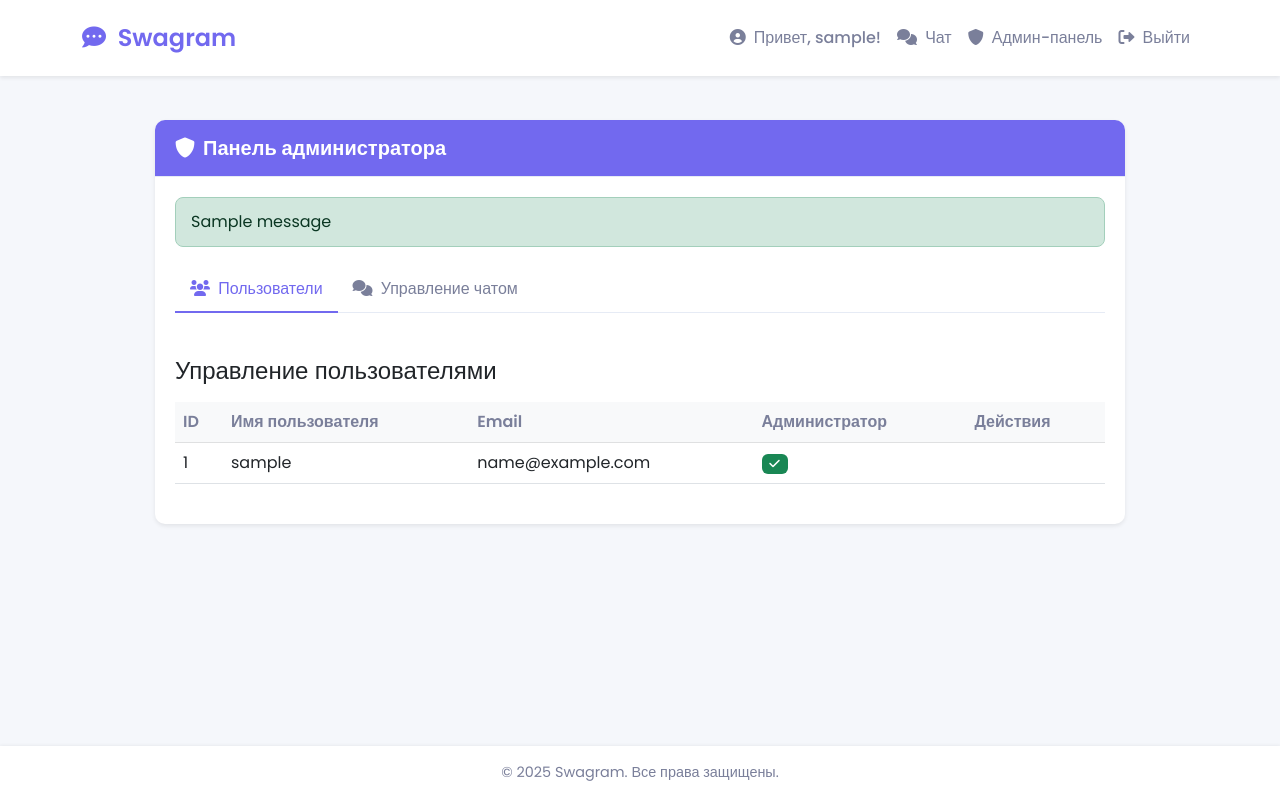
After one commit to erdboyz/realtime_chat, a Flask app: page /admin in a window 1280 px wide. The commit adds this page. Run offline with Flask 3, Linux system fonts and the light colour scheme; a user stored in the database is signed in; tables that the repository leaves empty hold one stand-in row (values such as "Sample post"); one stand-in notice (Sample message) is shown; some libraries are stand-ins or nearby versions.

Commit message:
added admin panel

```diff
--- a/models.py
+++ b/models.py
@@ -10,6 +10,7 @@ class User(UserMixin, db.Model):
     username = db.Column(db.String(64), index=True, unique=True)
     email = db.Column(db.String(120), index=True, unique=True)
     password_hash = db.Column(db.String(128))
+    is_admin = db.Column(db.Boolean, default=False)
     messages = db.relationship('Message', backref='author', lazy='dynamic')
 
     def __repr__(self):
--- a/routes.py
+++ b/routes.py
@@ -1,11 +1,21 @@
-from flask import render_template, flash, redirect, url_for, request, jsonify
+from flask import render_template, flash, redirect, url_for, request, jsonify, abort
 from flask_login import current_user, login_user, logout_user, login_required
 from models import User, Message, db
 from forms import LoginForm, RegistrationForm
 from flask_socketio import emit
+from functools import wraps
 
-# Track connected users
-connected_users = set()
+# Track connected users by their user IDs and session IDs
+connected_users = {}  # Maps session ID to user ID
+
+def admin_required(f):
+    @wraps(f)
+    def decorated_function(*args, **kwargs):
+        if not current_user.is_authenticated or not current_user.is_admin:
+            flash('У вас нет прав доступа к этой странице.', 'danger')
+            return redirect(url_for('index'))
+        return f(*args, **kwargs)
+    return decorated_function
 
 def configure_routes(app, socketio):
 
@@ -45,11 +55,24 @@ def configure_routes(app, socketio):
 
         form = RegistrationForm()
         if form.validate_on_submit():
+            # Check if this is the first user to register
+            is_first_user = User.query.count() == 0
+
             user = User(username=form.username.data, email=form.email.data)
             user.set_password(form.password.data)
+
+            # If this is the first user, make them an admin
+            if is_first_user:
+                user.is_admin = True
+
             db.session.add(user)
             db.session.commit()
-            flash('Поздравляем, вы зарегистрированы!')
+
+            if is_first_user:
+                flash('Поздравляем! Вы зарегистрированы как администратор.')
+            else:
+                flash('Поздравляем, вы зарегистрированы!')
+
             return redirect(url_for('login'))
 
         return render_template('register.html', title='Регистрация', form=form)
@@ -60,17 +83,72 @@ def configure_routes(app, socketio):
         messages = Message.query.order_by(Message.timestamp.asc()).all()
         return render_template('chat.html', title='Чат', messages=messages)
 
+    @app.route('/admin')
+    @login_required
+    @admin_required
+    def admin():
+        users = User.query.all()
+        return render_template('admin.html', title='Админ-панель', users=users)
+
+    @app.route('/admin/delete_user/<int:user_id>', methods=['POST'])
+    @login_required
+    @admin_required
+    def delete_user(user_id):
+        user = User.query.get_or_404(user_id)
+
+        # Prevent admin from deleting themselves
+        if user.id == current_user.id:
+            flash('Вы не можете удалить свой собственный аккаунт.', 'danger')
+            return redirect(url_for('admin'))
+
+        # Check if target user is an admin
+        if user.is_admin and user.id != current_user.id:
+            flash('Вы не можете удалить другого администратора.', 'danger')
+            return redirect(url_for('admin'))
+
+        # Delete all messages from the user
+        Message.query.filter_by(user_id=user.id).delete()
+
+        # Delete the user
+        db.session.delete(user)
+        db.session.commit()
+
+        flash(f'Пользователь {user.username} был удален.', 'success')
+        return redirect(url_for('admin'))
+
+    @app.route('/admin/clear_chat', methods=['POST'])
+    @login_required
+    @admin_required
+    def clear_chat():
+        # Delete all messages
+        Message.query.delete()
+        db.session.commit()
+
+        # Emit event to all clients to clear chat
+        socketio.emit('clear_chat')
+
+        flash('Чат успешно очищен.', 'success')
+        return redirect(url_for('admin'))
+
     @socketio.on('connect')
     def handle_connect():
         if current_user.is_authenticated:
-            connected_users.add(current_user.id)
-            emit('user_count', {'count': len(connected_users)}, broadcast=True)
+            # Add user with their session ID
+            connected_users[request.sid] = current_user.id
+
+            # Count distinct users (not connections)
+            distinct_users = set(connected_users.values())
+            emit('user_count', {'count': len(distinct_users)}, broadcast=True)
 
     @socketio.on('disconnect')
     def handle_disconnect():
-        if current_user.is_authenticated and current_user.id in connected_users:
-            connected_users.remove(current_user.id)
-            emit('user_count', {'count': len(connected_users)}, broadcast=True)
+        if request.sid in connected_users:
+            # Remove this connection
+            del connected_users[request.sid]
+
+            # Count distinct users (not connections)
+            distinct_users = set(connected_users.values())
+            emit('user_count', {'count': len(distinct_users)}, broadcast=True)
 
     @socketio.on('send_message')
     def handle_message(data):
--- a/static/css/style.css
+++ b/static/css/style.css
@@ -61,6 +61,45 @@ main {
     color: var(--primary-color);
 }
 
+/* Link Styling */
+a {
+    color: var(--primary-color);
+    text-decoration: none;
+    transition: color 0.2s ease;
+}
+
+a:hover {
+    color: var(--secondary-color);
+    text-decoration: none;
+}
+
+/* Card footer links */
+.card-footer a {
+    font-weight: 500;
+}
+
+.card-footer a:hover {
+    color: var(--secondary-color);
+}
+
+.text-primary {
+    color: var(--primary-color) !important;
+}
+
+.text-primary:hover {
+    color: var(--secondary-color) !important;
+}
+
+/* Table links */
+.table a {
+    color: var(--primary-color);
+    font-weight: 500;
+}
+
+.table a:hover {
+    color: var(--secondary-color);
+}
+
 /* Card Styling */
 .card {
     background-color: var(--card-bg);
@@ -114,7 +153,7 @@ main {
 }
 
 .form-control:focus {
-    box-shadow: none;
+    box-shadow: 0 0 0 0.25rem rgba(114, 105, 239, 0.15);
     border-color: var(--accent-color);
 }
 
@@ -146,12 +185,6 @@ main {
     border-color: #05c091;
 }
 
-.alert {
-    border-radius: 8px;
-    padding: 12px 15px;
-    margin-bottom: 20px;
-}
-
 .error-message {
     color: var(--error-color);
     font-size: 0.85rem;
@@ -161,6 +194,17 @@ main {
 
 .flash-messages {
     margin-bottom: 20px;
+}
+
+.alert {
+    border-radius: 8px;
+    padding: 12px 15px;
+    margin-bottom: 20px;
+}
+
+.form-check-input:checked {
+    background-color: var(--primary-color);
+    border-color: var(--primary-color);
 }
 
 /* Chat Styles */
@@ -219,6 +263,7 @@ main {
     gap: 15px;
 }
 
+/* Message styling improvements */
 .message {
     max-width: 75%;
     padding: 12px 16px;
@@ -310,6 +355,98 @@ main {
     font-size: 1.1rem;
 }
 
+/* Admin Panel Styles */
+.admin-container {
+    max-width: 1000px;
+    margin: 0 auto;
+    padding: 0 15px;
+}
+
+.admin-container .card {
+    margin-bottom: 30px;
+}
+
+.admin-container .card-header {
+    background-color: var(--primary-color);
+    color: white;
+}
+
+.admin-container .table {
+    margin-bottom: 0;
+}
+
+.admin-container .table th {
+    font-weight: 600;
+    color: var(--text-secondary);
+}
+
+.admin-container .badge {
+    padding: 0.35em 0.65em;
+}
+
+.admin-container .nav-tabs {
+    border-bottom: 1px solid var(--border-color);
+}
+
+.admin-container .nav-tabs .nav-link {
+    color: var(--text-secondary);
+    font-weight: 500;
+    border: none;
+    padding: 10px 15px;
+    margin-bottom: -1px;
+    position: relative;
+    transition: all 0.2s ease;
+}
+
+.admin-container .nav-tabs .nav-link.active {
+    color: var(--primary-color);
+    background-color: transparent;
+    border-bottom: 2px solid var(--primary-color);
+}
+
+.admin-container .nav-tabs .nav-link:hover:not(.active) {
+    color: var(--text-primary);
+    border-bottom: 2px solid var(--border-color);
+}
+
+.admin-container .nav-tabs .nav-link i {
+    margin-right: 5px;
+}
+
+.admin-container .tab-content {
+    padding: 20px 0;
+}
+
+.admin-container .btn {
+    transition: all 0.2s ease;
+}
+
+.admin-container .btn:hover {
+    transform: translateY(-1px);
+    box-shadow: 0 2px 5px rgba(0, 0, 0, 0.1);
+}
+
+.admin-container .table td,
+.admin-container .table th {
+    vertical-align: middle;
+}
+
+.admin-container .btn-danger {
+    background-color: var(--error-color);
+    border-color: var(--error-color);
+}
+
+.admin-container .btn-danger:hover {
+    background-color: #e23258;
+    border-color: #e23258;
+}
+
+.admin-container .alert-danger {
+    color: #842029;
+    background-color: #f8d7da;
+    border-color: #f5c2c7;
+}
+
 /* Footer */
 footer {
     background-color: var(--card-bg);
--- /dev/null
+++ b/templates/admin.html
@@ -0,0 +1,114 @@
+{% extends "base.html" %}
+
+{% block content %}
+<div class="admin-container">
+    <div class="card">
+        <div class="card-header">
+            <h2><i class="fas fa-shield-alt me-2"></i>Панель администратора</h2>
+        </div>
+        <div class="card-body">
+            {% with messages = get_flashed_messages() %}
+            {% if messages %}
+            <div class="flash-messages">
+                {% for message in messages %}
+                <div class="alert alert-success">{{ message }}</div>
+                {% endfor %}
+            </div>
+            {% endif %}
+            {% endwith %}
+
+            <ul class="nav nav-tabs mb-4" id="adminTabs" role="tablist">
+                <li class="nav-item" role="presentation">
+                    <button class="nav-link active" id="users-tab" data-bs-toggle="tab" data-bs-target="#users-content" type="button" role="tab" aria-controls="users-content" aria-selected="true">
+                        <i class="fas fa-users me-1"></i> Пользователи
+                    </button>
+                </li>
+                <li class="nav-item" role="presentation">
+                    <button class="nav-link" id="chat-tab" data-bs-toggle="tab" data-bs-target="#chat-content" type="button" role="tab" aria-controls="chat-content" aria-selected="false">
+                        <i class="fas fa-comments me-1"></i> Управление чатом
+                    </button>
+                </li>
+            </ul>
+
+            <div class="tab-content" id="adminTabsContent">
+                <!-- Users Management Tab -->
+                <div class="tab-pane fade show active" id="users-content" role="tabpanel" aria-labelledby="users-tab">
+                    <h4 class="mb-3">Управление пользователями</h4>
+                    <div class="table-responsive">
+                        <table class="table table-hover">
+                            <thead class="table-light">
+                                <tr>
+                                    <th>ID</th>
+                                    <th>Имя пользователя</th>
+                                    <th>Email</th>
+                                    <th>Администратор</th>
+                                    <th>Действия</th>
+                                </tr>
+                            </thead>
+                            <tbody>
+                                {% for user in users %}
+                                <tr>
+                                    <td>{{ user.id }}</td>
+                                    <td>{{ user.username }}</td>
+                                    <td>{{ user.email }}</td>
+                                    <td>
+                                        {% if user.is_admin %}
+                                            <span class="badge bg-success"><i class="fas fa-check"></i></span>
+                                        {% else %}
+                                            <span class="badge bg-secondary"><i class="fas fa-times"></i></span>
+                                        {% endif %}
+                                    </td>
+                                    <td>
+                                        {% if not user.is_admin or current_user.id != user.id %}
+                                        <form action="{{ url_for('delete_user', user_id=user.id) }}" method="post" class="d-inline">
+                                            <button type="submit" class="btn btn-sm btn-danger" onclick="return confirm('Вы уверены, что хотите удалить этого пользователя?')">
+                                                <i class="fas fa-trash-alt"></i> Удалить
+                                            </button>
+                                        </form>
+                                        {% endif %}
+                                    </td>
+                                </tr>
+                                {% endfor %}
+                            </tbody>
+                        </table>
+                    </div>
+                </div>
+
+                <!-- Chat Management Tab -->
+                <div class="tab-pane fade" id="chat-content" role="tabpanel" aria-labelledby="chat-tab">
+                    <h4 class="mb-3">Управление чатом</h4>
+                    <div class="card border">
+                        <div class="card-body">
+                            <p>
+                                <i class="fas fa-exclamation-triangle text-warning me-2"></i>
+                                <strong>Внимание:</strong> Очистка чата удалит все сообщения без возможности восстановления.
+                            </p>
+                            <form action="{{ url_for('clear_chat') }}" method="post">
+                                <button type="submit" class="btn btn-danger" onclick="return confirm('Вы уверены, что хотите очистить все сообщения в чате?')">
+                                    <i class="fas fa-trash-alt me-1"></i> Очистить чат
+                                </button>
+                            </form>
+                        </div>
+                    </div>
+                </div>
+            </div>
+        </div>
+    </div>
+</div>
+{% endblock %}
+
+{% block scripts %}
+<script>
+document.addEventListener('DOMContentLoaded', function() {
+    // Enable Bootstrap tabs
+    const triggerTabList = [].slice.call(document.querySelectorAll('#adminTabs button'));
+    triggerTabList.forEach(function(triggerEl) {
+        const tabTrigger = new bootstrap.Tab(triggerEl);
+        triggerEl.addEventListener('click', function(event) {
+            event.preventDefault();
+            tabTrigger.show();
+        });
+    });
+});
+</script>
+{% endblock %}
--- a/templates/base.html
+++ b/templates/base.html
@@ -37,6 +37,11 @@
                         <li class="nav-item">
                             <a class="nav-link" href="{{ url_for('chat') }}"><i class="fas fa-comments me-1"></i> Чат</a>
                         </li>
+                        {% if current_user.is_admin %}
+                        <li class="nav-item">
+                            <a class="nav-link" href="{{ url_for('admin') }}"><i class="fas fa-shield-alt me-1"></i> Админ-панель</a>
+                        </li>
+                        {% endif %}
                         <li class="nav-item">
                             <a class="nav-link" href="{{ url_for('logout') }}"><i class="fas fa-sign-out-alt me-1"></i> Выйти</a>
                         </li>
--- a/templates/login.html
+++ b/templates/login.html
@@ -43,7 +43,7 @@
             </form>
         </div>
         <div class="card-footer text-center">
-            <p class="mb-0">Нет аккаунта? <a href="{{ url_for('register') }}" class="text-primary">Зарегистрироваться</a></p>
+            <p class="mb-0">Нет аккаунта? <a href="{{ url_for('register') }}">Зарегистрироваться</a></p>
         </div>
     </div>
 </div>
--- a/templates/register.html
+++ b/templates/register.html
@@ -53,7 +53,7 @@
             </form>
         </div>
         <div class="card-footer text-center">
-            <p class="mb-0">Уже зарегистрированы? <a href="{{ url_for('login') }}" class="text-primary">Войти</a></p>
+            <p class="mb-0">Уже зарегистрированы? <a href="{{ url_for('login') }}">Войти</a></p>
         </div>
     </div>
 </div>
```
Also changed, not shown: static/js/chat.js (+8 -0 lines).
